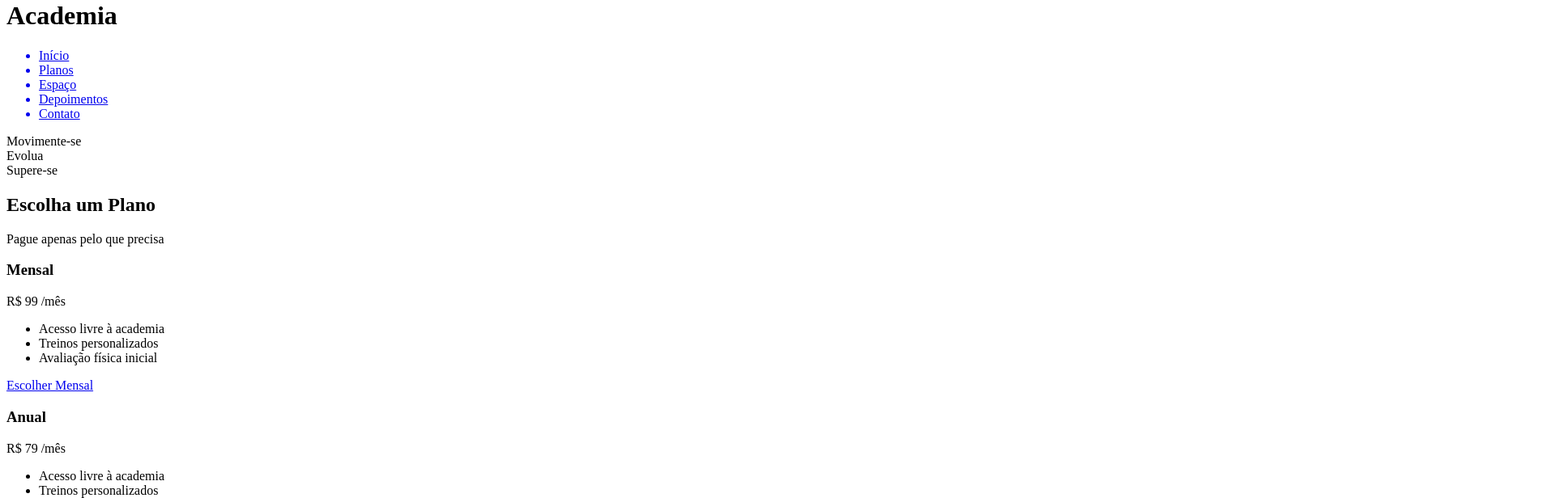
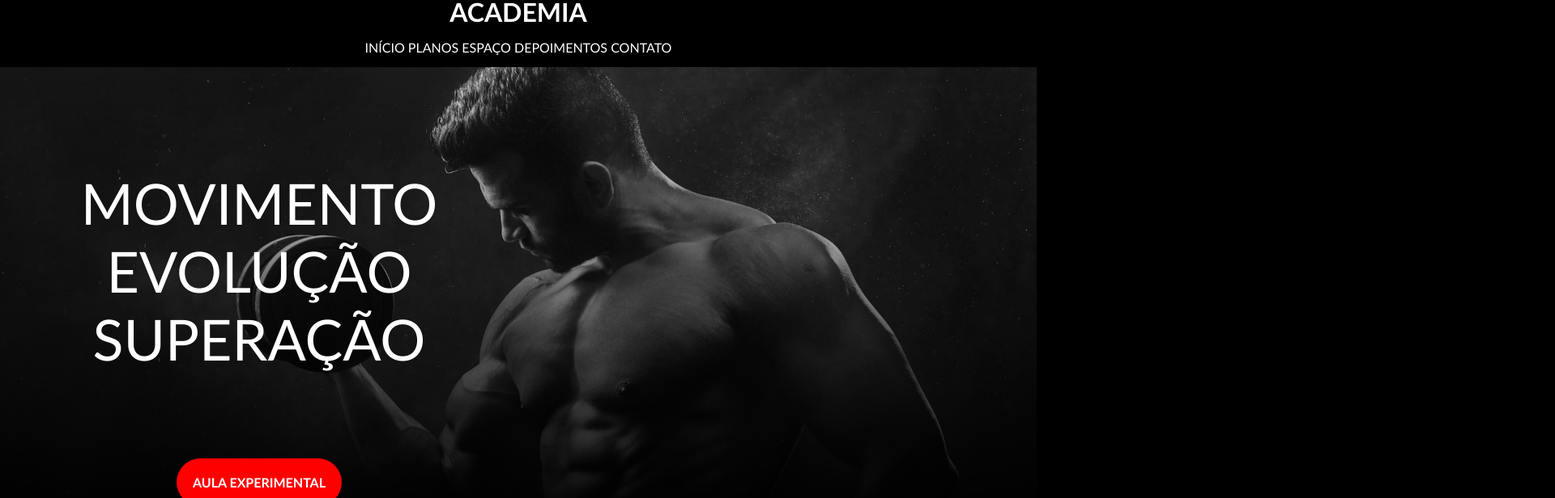
Before and after one commit to GabiMT/academia, a plain HTML site: page index.html in a window 1280 px wide. Shown: the part 20-636 px from the top of the page at 81% size, 1920 px wide, since content can reach past the window. Drawn offline with Linux system fonts and the light colour scheme.

Commit message:
finalização da seção inicial

```diff
--- a/index.html
+++ b/index.html
@@ -3,7 +3,7 @@
 <head>
     <meta charset="UTF-8">
     <meta name="viewport" content="width=device-width, initial-scale=1.0">
-    <link rel="stylesheet" href="stylex.css">
+    <link rel="stylesheet" href="style.css">
     <title>Academia</title>
 </head>
 <body>
@@ -22,7 +22,8 @@
 
     <main>
         <section id="inicio">
-            <p class="texto_destaque">Movimente-se<br>Evolua<br>Supere-se</p>
+            <p class="texto_destaque">Movimento<br>Evolução<br>Superação</p>
+            <div id="botao_inicio"><a href="#contato" id="botao_contato">Aula Experimental</a></div>
         </section>
 
         <section id="planos">
@@ -80,19 +81,22 @@
         <section id="espaco_servicos"> <!-- Vai ser uns 90% imagem aqui -->
             <h2>O espaço</h2>
             <div class="musculacao">
-                <img src="img/musculacao.jpg" alt="">
+                <img src="img/musculacao.jpg" alt="area de musculação">
             </div>
             <div class="cardio">
-                <img src="img/cardio.jpg" alt="">
+                <img src="img/cardio.jpg" alt="area de cardio">
             </div>
             <div class="crossfit">
-                <img src="img/crossfit.jpg" alt="">
+                <img src="img/crossfit.jpg" alt="area de crossfit">
             </div>
             <div class="vestiario">
-                <img src="img/vestiario.jpg" alt="">
+                <img src="img/vestiario.jpg" alt="area de vestuario">
             </div>
             <div class="loja_suplementos">
-                <img src="img/loja_suplementos.jpg" alt="">
+                <img src="img/loja_suplementos.jpg" alt="loja de suplementos">
+            </div>
+            <div class="loja_roupas">
+                <img src="img/loja_vestuario.jpg" alt="loja de roupas e outros acessórios">
             </div>
         </section>
 
@@ -100,20 +104,20 @@
             <h2>Depoimentos</h2>
 
             <div class="depoimentos__depoimento">
-                <img src="#" alt="foto de perfil">
-                <h3 class="depoimentos__depoimento__nome">Carlos</h3>
+                <img src="img/alexander.jpg" alt="foto de perfil">
+                <h3 class="depoimentos__depoimento__nome">Alexander</h3>
                 <blockquote class="depoimentos__depoimento__avalicao">Lorem ipsum dolor sit amet consectetur adipisicing elit. Fugiat minus temporibus omnis dignissimos officia! Possimus, ipsa inventore accusantium suscipit fugiat eveniet id illum aliquid ex, labore odio nulla velit impedit.</blockquote>
             </div>
 
             <div class="depoimentos__depoimento">
-                <img src="#" alt="foto de perfil">
-                <h3 class="depoimentos__depoimento__nome">Rafaela</h3>
+                <img src="img/cassie.jpg" alt="foto de perfil">
+                <h3 class="depoimentos__depoimento__nome">Cassie</h3>
                 <blockquote class="depoimentos__depoimento__avalicao">Lorem ipsum dolor sit amet consectetur adipisicing elit. Fugiat minus temporibus omnis dignissimos officia! Possimus, ipsa inventore accusantium suscipit fugiat eveniet id illum aliquid ex, labore odio nulla velit impedit.</blockquote>
             </div>
 
             <div class="depoimentos__depoimento">
-                <img src="#" alt="foto de perfil">
-                <h3 class="depoimentos__depoimento__nome">Luís</h3>
+                <img src="img/bruno.jpg" alt="foto de perfil">
+                <h3 class="depoimentos__depoimento__nome">Bruno</h3>
                 <blockquote class="depoimentos__depoimento__avalicao">Lorem ipsum dolor sit amet consectetur adipisicing elit. Fugiat minus temporibus omnis dignissimos officia! Possimus, ipsa inventore accusantium suscipit fugiat eveniet id illum aliquid ex, labore odio nulla velit impedit.</blockquote>
             </div>
         </section>
--- a/style.css
+++ b/style.css
@@ -0,0 +1,100 @@
+/* RESET CSS */
+*,
+*:after,
+*:before {
+    margin: 0;
+    padding: 0;
+    box-sizing: border-box;
+    text-decoration: none;
+}
+body{
+    font-size: 100%;
+    list-style-type: none;
+    /* FIM RESET CSS */
+
+    background-color: black;
+    color: white;
+    font-family:'Trebuchet MS', 'Lucida Sans Unicode', 'Lucida Grande', 'Lucida Sans', Arial, sans-serif;
+}
+
+/* HEADER */
+
+    /* LOGOTIPO */
+    #logotipo{
+        text-transform: uppercase;
+        text-align: center;
+        padding: 15px 0 0 0;
+    }
+
+    nav a{
+        color: white;
+    }
+
+    nav ul{
+        text-align: center;
+        margin: 15px 0;
+        text-transform: uppercase;
+    }
+
+    nav li{
+        display: inline-block;
+    }
+
+/* MAIN */
+
+    /* INICIO */
+
+    #inicio{
+        height: 90vh;
+        background-image: linear-gradient(to bottom, transparent 0%, #000 80%), url(img/background.jpg);
+        background-position: center;
+        background-size: cover;
+        display: grid;
+        grid-template-rows: 70% 30%;
+        grid-template-columns: 50% 50%;
+
+        align-items: center;
+        justify-items: center;
+    }
+
+    .texto_destaque{
+        text-transform: uppercase;
+        color: white;
+        font-size: 70px;
+        text-align: center;
+        justify-content: center;
+    }
+
+    #botao_inicio{
+        grid-column: 1;
+        grid-row: 2;
+
+        align-self: start;
+    }
+
+    #botao_contato{
+        text-transform: uppercase;
+        font-weight: bolder;
+        background-color: red;
+        color: white;
+        border-radius: 100px;
+        padding: 20px;
+    }
+
+    /* PLANOS */
+
+    #planos{
+        background-color: gray;
+    }
+
+    /* ESPAÇO SERVIÇOS */
+    #espaco_servicos img{
+        width: 500px;
+
+    }
+
+    /* DEPOIMENTOS */
+    #depoimentos img{
+        width: 50px;
+        border-radius: 100%;
+    }
```
Also changed, not shown: img/alexander.jpg (added), img/bruno.jpg (added), img/cassie.jpg (added), img/loja_vestuario.jpg (added).
